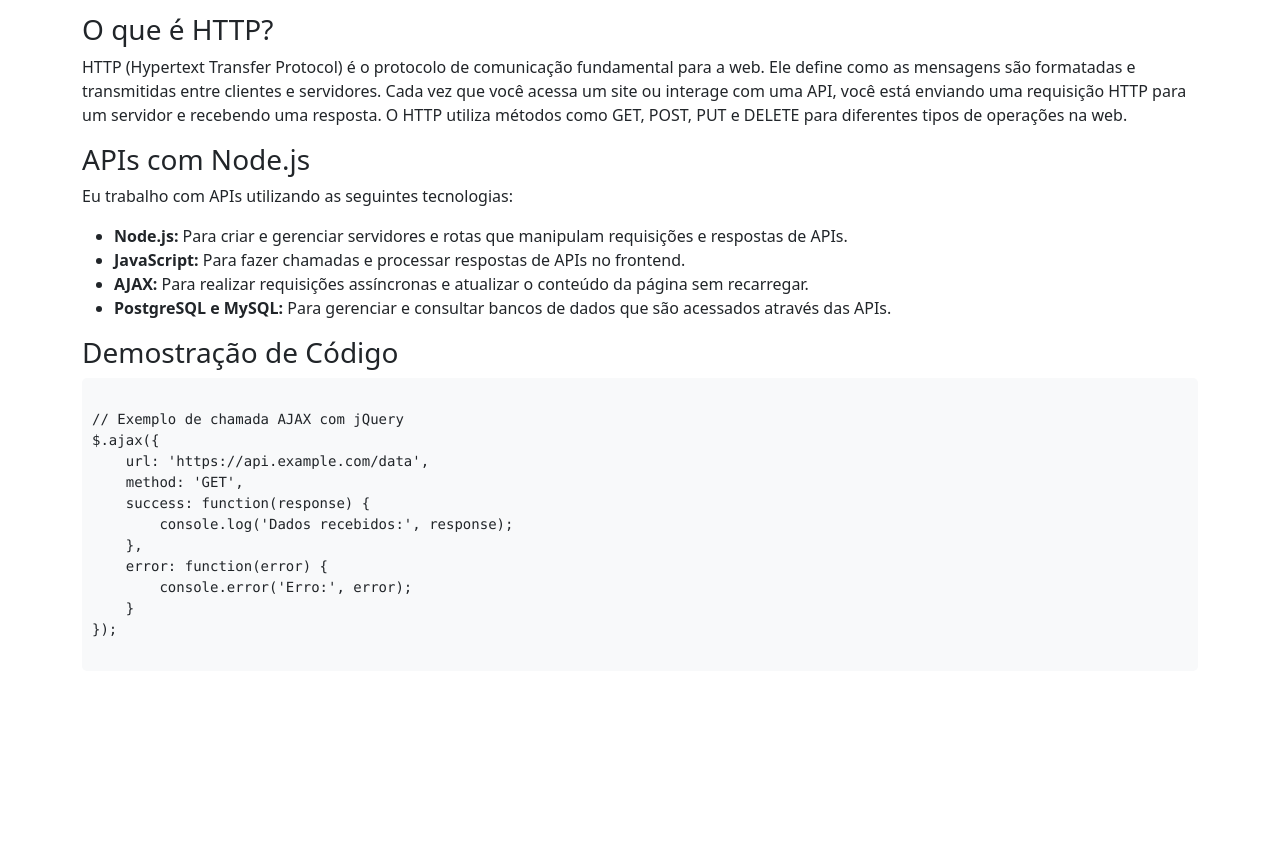
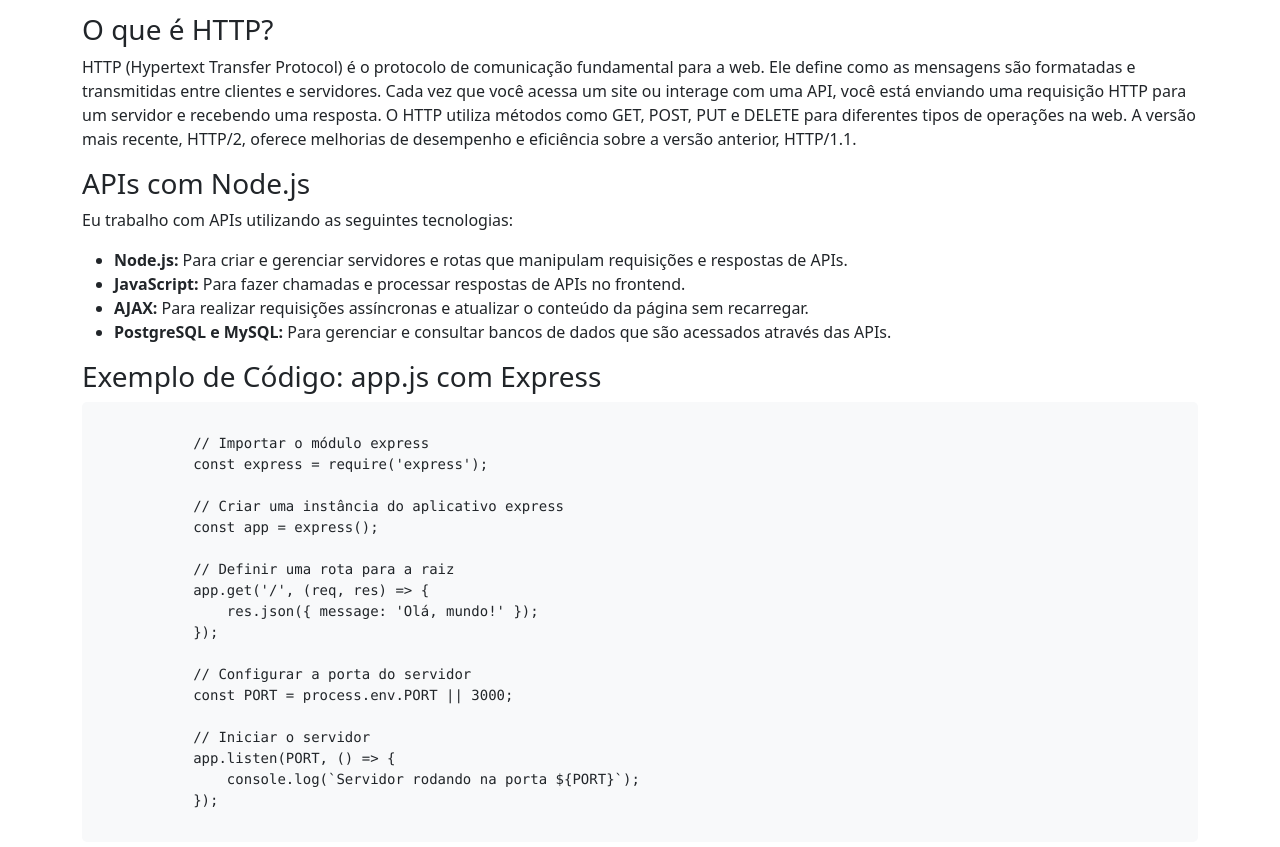
Before and after one commit to Dorcaschagas/APIs, a plain HTML site: page index.html in a window 1280 px wide. Shown: the part 155-1002 px from the top of the page. Before the commit the page ends 842 px from the top, so only its background shows below. Drawn offline with nearby package versions, Linux system fonts and the light colour scheme.

Commit message:
exemplo de pagina app.js com express

```diff
--- a/index.html
+++ b/index.html
@@ -42,7 +42,8 @@
             clientes e servidores. Cada vez que você acessa um site ou interage com uma API,
             você está enviando uma requisição HTTP para um servidor e recebendo uma resposta.
             O HTTP utiliza métodos como GET, POST, PUT e DELETE para diferentes tipos de operações
-            na web.
+            na web. A versão mais recente, HTTP/2, oferece melhorias de desempenho e eficiência
+            sobre a versão anterior, HTTP/1.1.
         </p>
 
         <h3>APIs com Node.js</h3>
@@ -60,19 +61,26 @@
                 acessados através das APIs.</li>
         </ul>
 
-        <h3>Demostração de Código</h3>
+        <h3>Exemplo de Código: app.js com Express</h3>
         <pre><code>
-// Exemplo de chamada AJAX com jQuery
-$.ajax({
-    url: 'https://api.example.com/data',
-    method: 'GET',
-    success: function(response) {
-        console.log('Dados recebidos:', response);
-    },
-    error: function(error) {
-        console.error('Erro:', error);
-    }
-});
+            // Importar o módulo express
+            const express = require('express');
+
+            // Criar uma instância do aplicativo express
+            const app = express();
+
+            // Definir uma rota para a raiz
+            app.get('/', (req, res) => {
+                res.json({ message: 'Olá, mundo!' });
+            });
+
+            // Configurar a porta do servidor
+            const PORT = process.env.PORT || 3000;
+
+            // Iniciar o servidor
+            app.listen(PORT, () => {
+                console.log(`Servidor rodando na porta ${PORT}`);
+            });
         </code></pre>
     </div>
 
```
